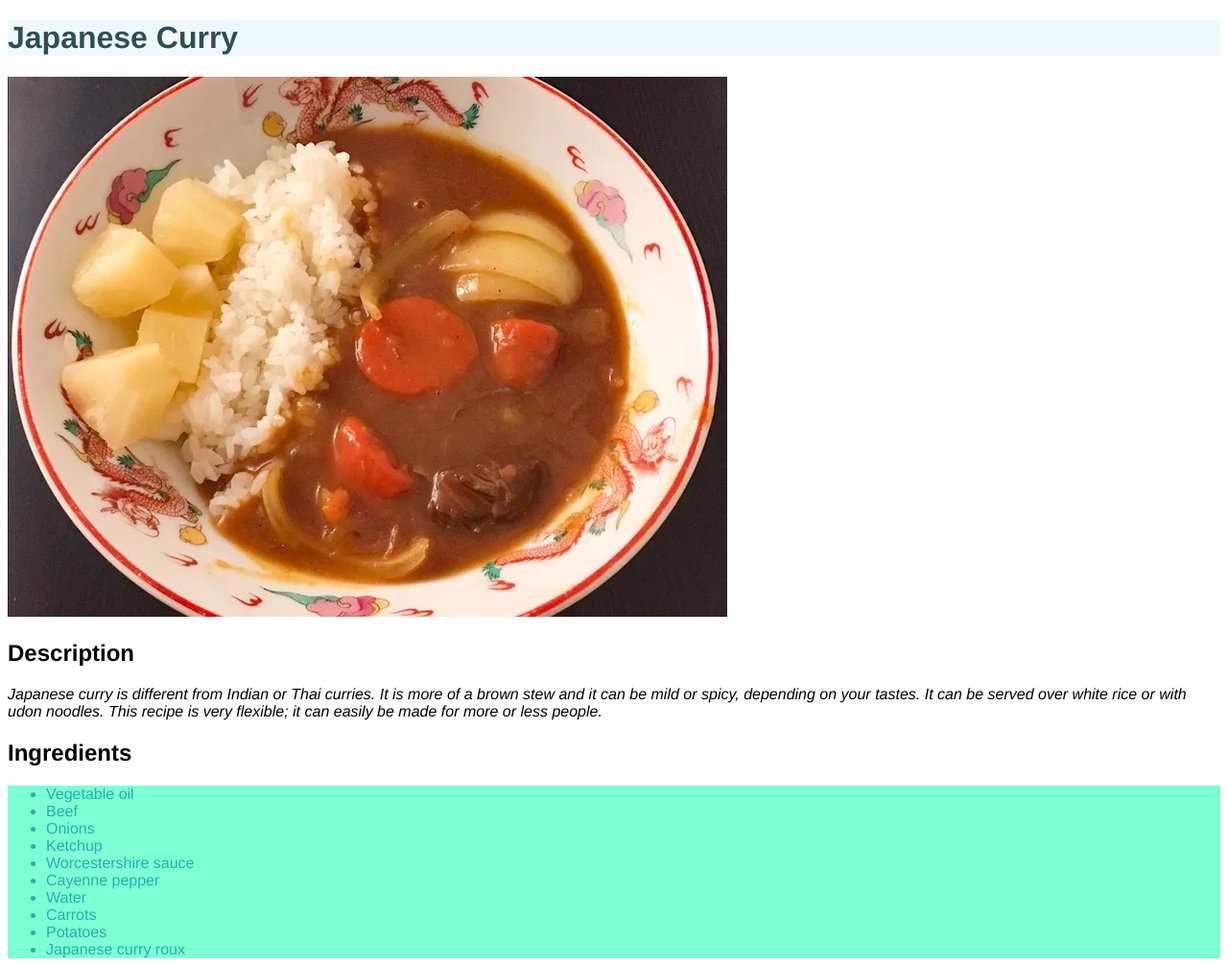
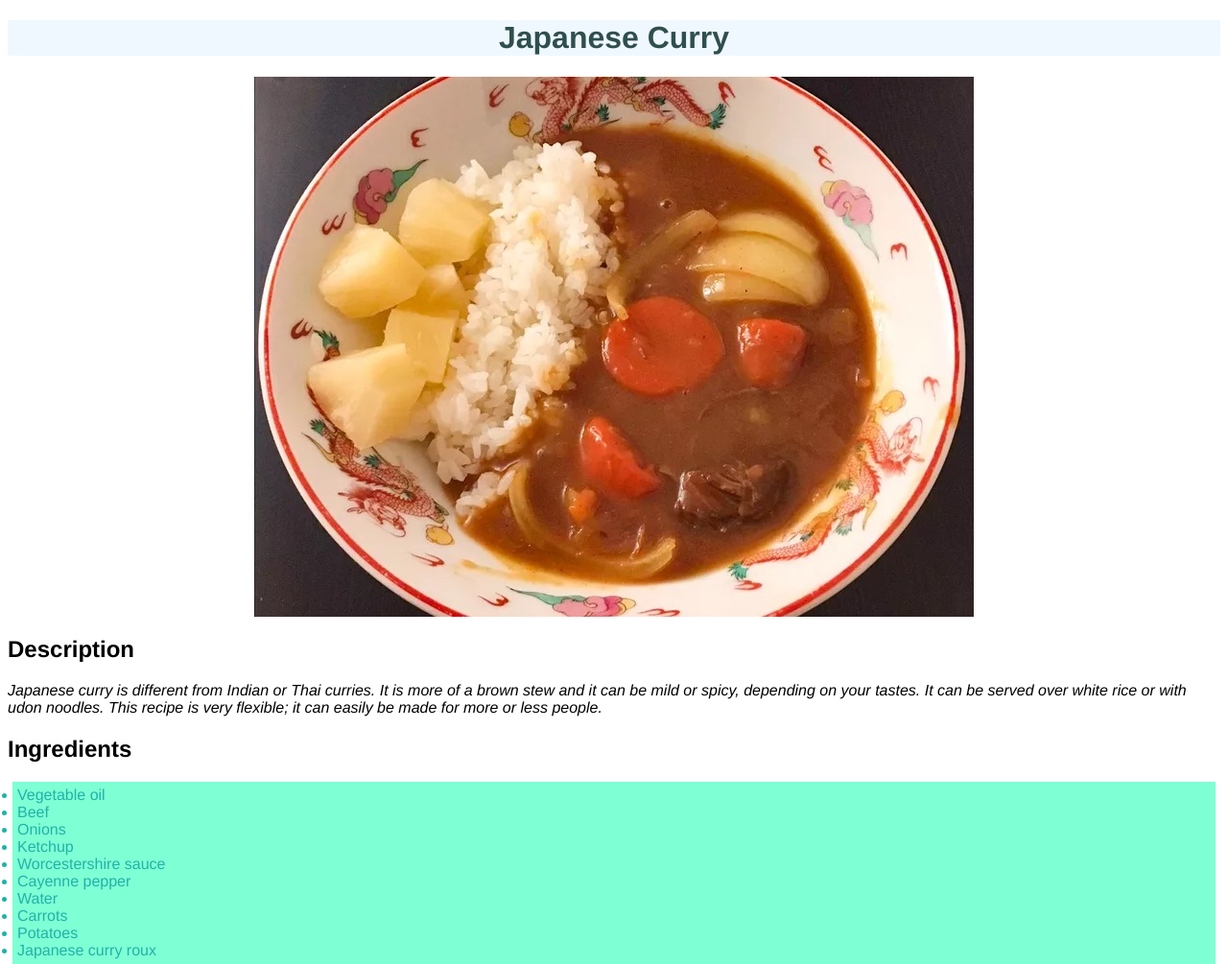
Before and after one commit to jkk290/odin-recipes, a plain HTML site: page recipes/curry.html in a window 1280 px wide. Shown: the top 1005 px of the page at 96% size. Drawn offline with Linux system fonts and the light colour scheme.

Commit message:
Add extra styling to recipe pages
Edited margin, padding, and alignment to add
additional styling.

```diff
--- a/styles.css
+++ b/styles.css
@@ -5,15 +5,18 @@
 .title {
     background-color: aliceblue;
     color: darkslategrey;
+    text-align: center;
 
 }
 
 #directory {
     background-color: aliceblue;
+    text-align: center;
 }
 
 #directory > li {
     color: black;
+    list-style-type: none;
 }
 
 p {
@@ -23,6 +26,8 @@ p {
 ul,
 ol {
     background-color: aquamarine;
+    padding: 5px;
+    margin: 5px;
 }
 
 ul > li,
@@ -30,3 +35,9 @@ ol > li {
     color: rgb(32, 178, 170);
 
 }
+
+img {
+    display: block;
+    margin-left: auto;
+    margin-right: auto;
+}
```
